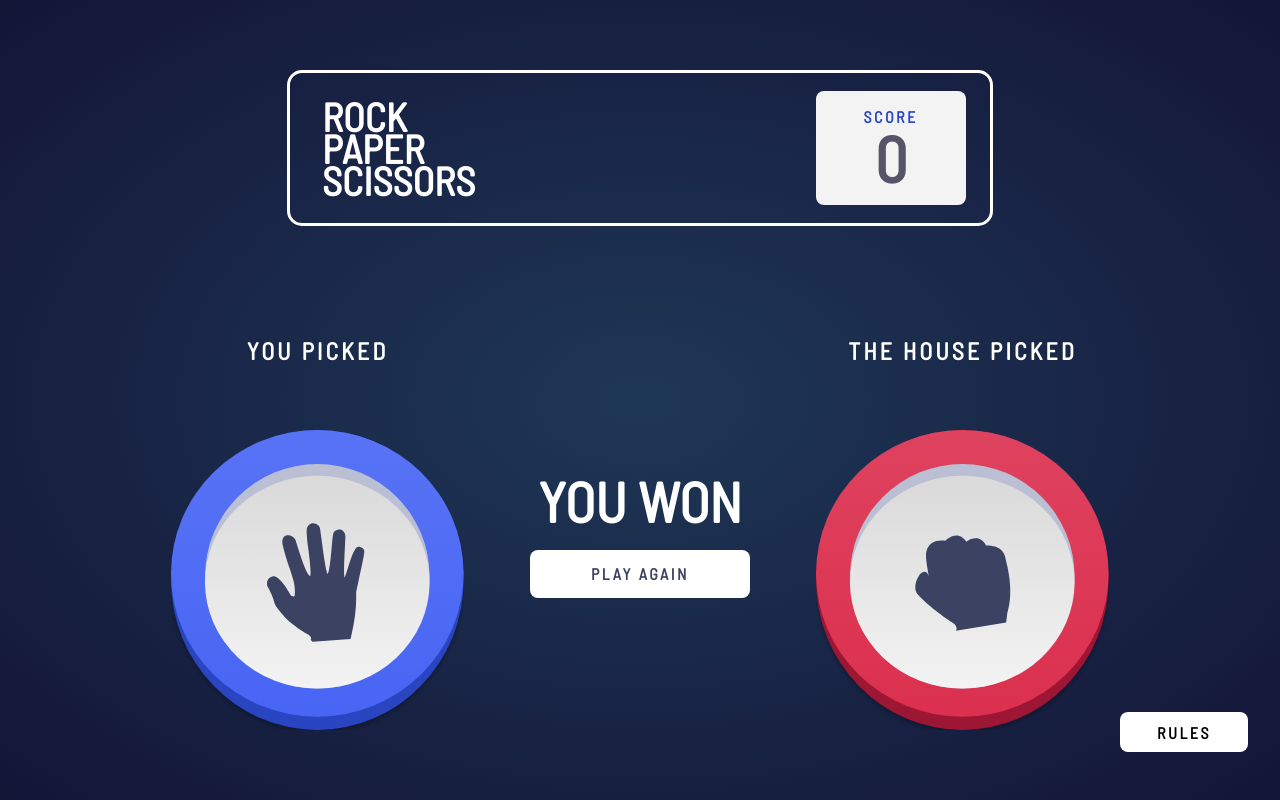
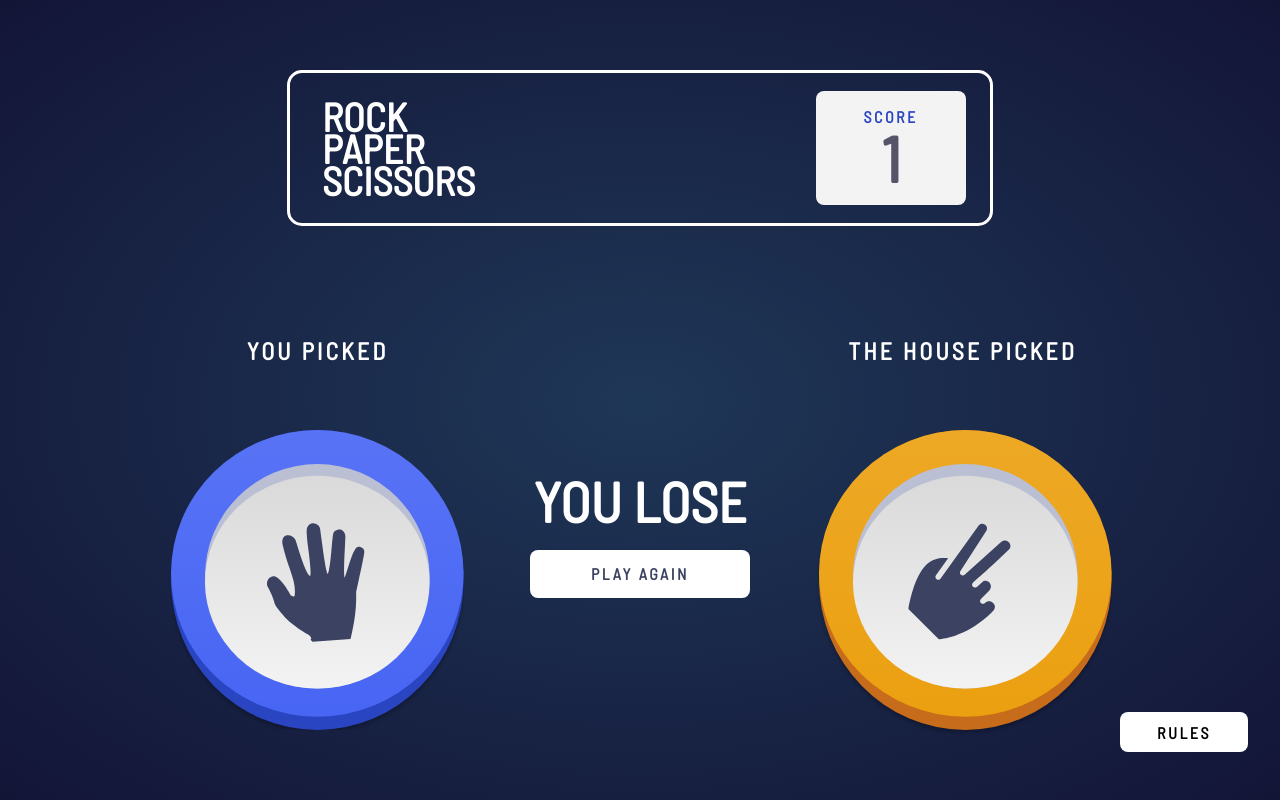
Before and after one commit to AlekseyVY/rock_paper_scissor, a React (Create React App) app: page / in a window 1280 px wide. Both pictures are taken after a click on the element 504 px from the left and 423 px from the top of the page. Built offline with nearby package versions, Linux system fonts and the light colour scheme.

Commit message:
feature: game is mostly complete need to fix bugs with rerenders and score component

```diff
--- a/src/middleware/winnerCheck.ts
+++ b/src/middleware/winnerCheck.ts
@@ -1,5 +1,4 @@
-export function winnerCheck(human: string | null, ai: string | null) {
-  // ! -> rock -> scissors -> paper -> !
+export function winnerCheck(human: string | null, ai: string | null): string {
   const win = 'you won';
   const lose = 'you lose';
   const draw = 'draw';
--- a/src/modules/game_component/MainGame.tsx
+++ b/src/modules/game_component/MainGame.tsx
@@ -11,7 +11,7 @@
   const optionChoice = useSelector((store: IStore) => store.gameReducer.option);
   console.log(optionChoice);
   useEffect(() => {
-    if (optionChoice) {
+    if (optionChoice !== null) {
       setSelected(true);
       setOption(optionChoice);
     } else {
--- a/src/modules/game_resolution/GameResolution.tsx
+++ b/src/modules/game_resolution/GameResolution.tsx
@@ -1,5 +1,5 @@
 import React from 'react';
-import { useDispatch } from 'react-redux';
+import { useDispatch, useSelector } from 'react-redux';
 import {
   AgainButton,
   Container,
@@ -13,19 +13,26 @@
 import ChoiceRender from '../choice_render/ChoiceRender';
 import { aiSelect } from '../../middleware/aiSelect';
 import { winnerCheck } from '../../middleware/winnerCheck';
-import { optionSelectAction } from '../../store/gameReducer';
-// import { IStore } from '../../store/store.types';
+import { optionSelectAction, updateScoreActon } from '../../store/gameReducer';
+import { IStore } from '../../store/store.types';
 
 type choiceProp = {
   choice: string | null
 };
 
 function GameResolution({ choice }: choiceProp) {
-  // const optionChoice = useSelector((store: IStore) => store.gameReducer.option);
-  // console.log(optionChoice);
+  const score = useSelector((store: IStore) => store.gameReducer.score);
+  console.log(score);
   const dispatch = useDispatch();
   const aiSelection = aiSelect();
-  const condition = winnerCheck(choice, aiSelection);
+  let condition = null;
+  if (choice !== null) {
+    condition = winnerCheck(choice, aiSelection);
+    if (condition === 'you won') {
+      console.log(condition);
+      dispatch(updateScoreActon(score + 1));
+    }
+  }
   return (
     <Container>
       <LeftBlock>
--- a/src/modules/score_component/score_module/score.tsx
+++ b/src/modules/score_component/score_module/score.tsx
@@ -8,7 +8,7 @@
   const score = useSelector((store: IStore) => store.gameReducer.score);
   useEffect(() => {
     setGameState(score);
-  }, []);
+  }, [score]);
   return (
     <Container>
       <Title>
```
